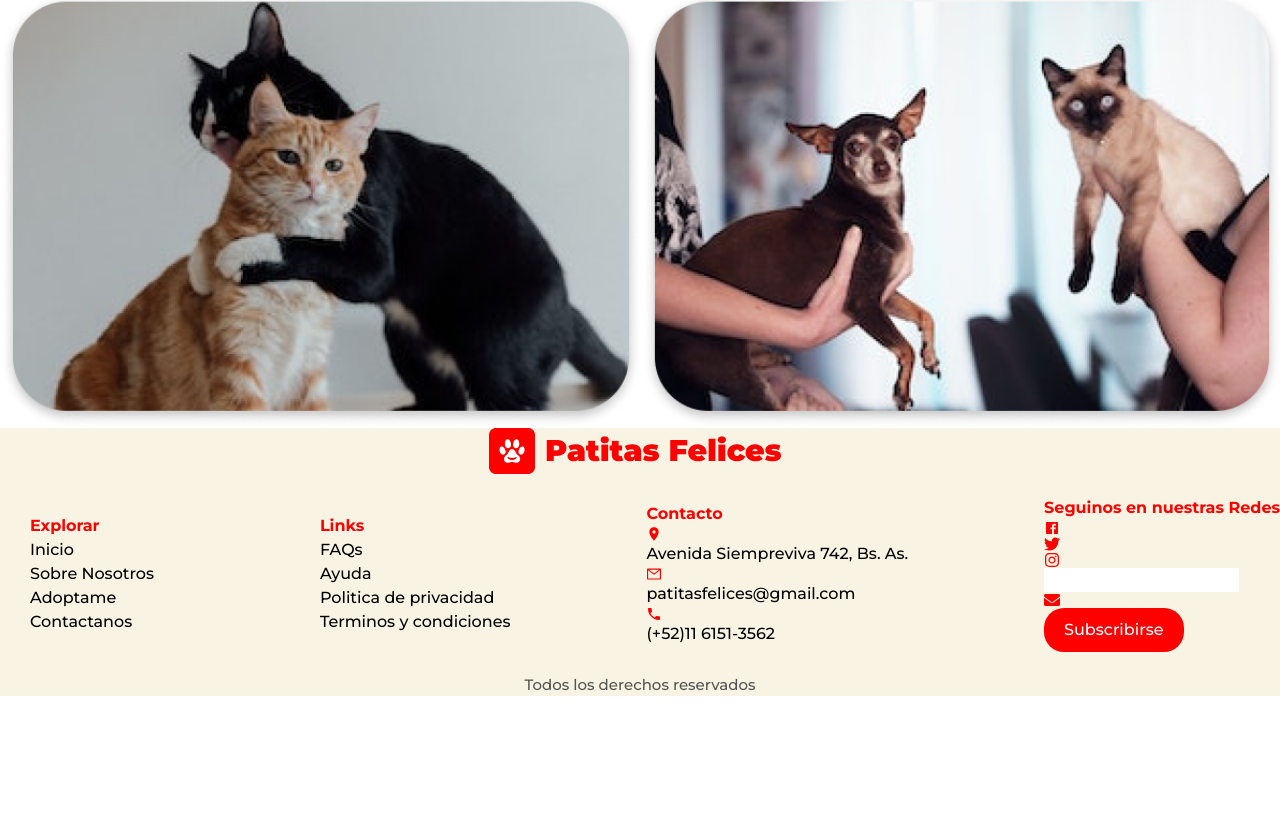
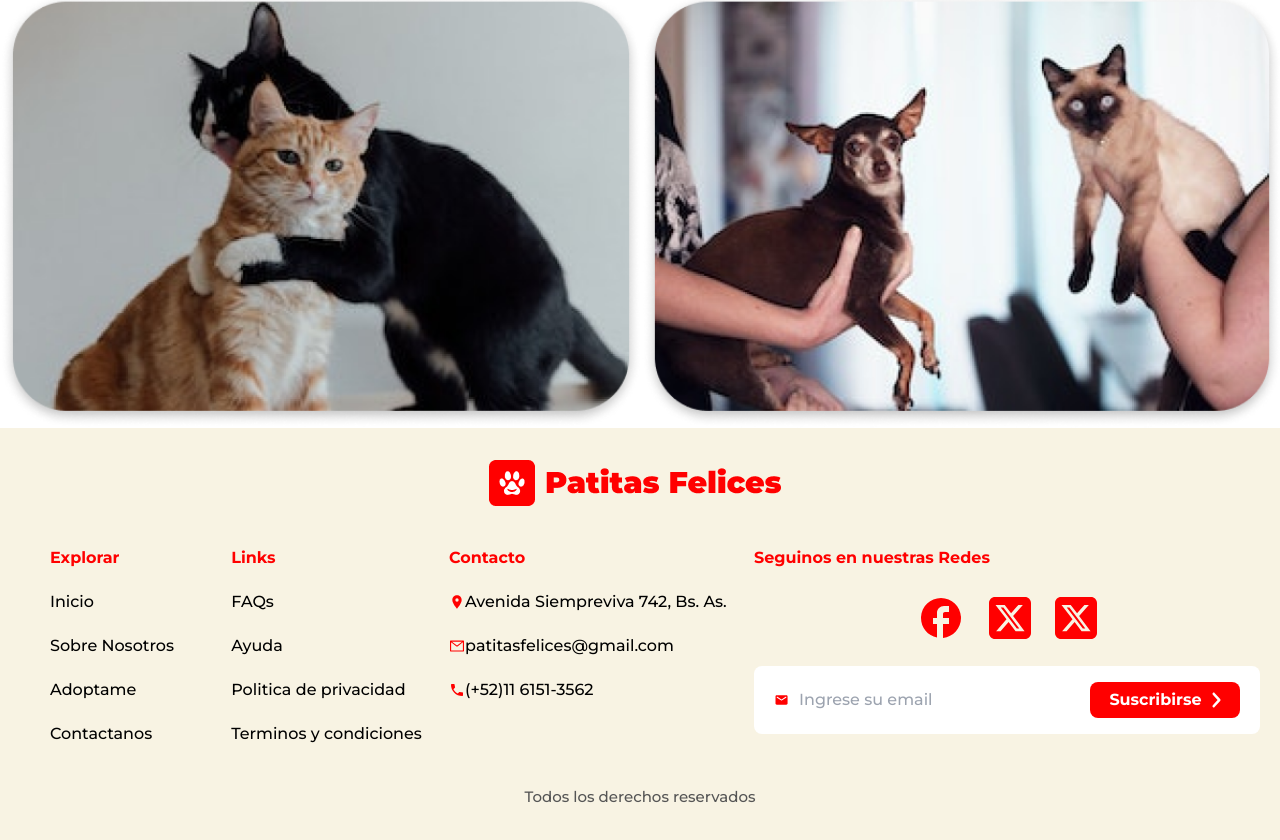
Before and after one commit to montexbjeliseo/pets-api, a Next.js app in the folder frontend/: page / in a window 1280 px wide. Shown: the part 4211-5051 px from the top of the page. Before the commit the page ends 4907 px from the top, so only its background shows below. Built offline with nearby package versions, Linux system fonts and the light colour scheme.

Commit message:
Retoques

```diff
--- a/frontend/components/footer.jsx
+++ b/frontend/components/footer.jsx
@@ -8,6 +8,11 @@ import { IoLogoFacebook } from 'react-icons/io';
 
 
 import logo from "./../public/images/Group 3.png";
+import { FbIcon } from "@/icons/FbIcon";
+import { XIcon } from "@/icons/XIcon";
+import { IgIcon } from "@/icons/IgIcon";
+import { EnvelopeFilledIcon } from "@/icons/EnvelopeFilledIcon";
+import { GtIcon } from "@/icons/GtIcon";
 
 export default function Footer() {
   return (
@@ -42,35 +47,36 @@ export default function Footer() {
           {/* Contacto */}
           <div className={style.contenedor}>
             <h6 className={style.h6}>Contacto</h6>
-            <div> <MdLocationOn color="red" />
+            <div className={style.columna}>
+              <div className="flex items-center"> <MdLocationOn color="red" />
                 <p> Avenida Siempreviva 742, Bs. As.</p>
               </div>
-            <div>
+              <div className="flex items-center">
                 <AiOutlineMail color="red" />
                 <p> patitasfelices@gmail.com</p>
               </div>
-            <div>
+              <div className="flex items-center">
                 <MdPhone color="red" />
                 <p> (+52)11 6151-3562</p>
+              </div>
             </div>
           </div>
           {/* Subscribirse */}
           <div className={style.contenedor}>
             <h6 className={style.h6}>Seguinos en nuestras Redes</h6>
 
-            <div>
-              <IoLogoFacebook color="red" />
-
-              <FaTwitter color="red" />
-              <FaInstagram color="red" />
+            <div className="flex items-center justify-center gap-6 py-6 w-full">
+              <FbIcon color="#ff0000" />
+              <XIcon color="#ff0000" />
+              <IgIcon color="#ff0000" />
             </div>
             <div>
-              <div>
-                <input type="text" />
+              <div className={style.subscribe}>
+                <EnvelopeFilledIcon color="#ff0000" />
+                <input className={style.subscribeInput} name="email" placeholder="Ingrese su email" type="text" />
+                <button className={style.subscribeButton}>Suscribirse <GtIcon color={"#ffffff"} /></button>
+              </div>
 
-                <FaEnvelope color="red" />
-              </div>
-              <button className={style.boton}>Subscribirse</button>
             </div >
 
           </div >
--- a/frontend/components/footer.module.css
+++ b/frontend/components/footer.module.css
@@ -1,7 +1,9 @@
 .logo {
     display: flex;
-        justify-content: center; /* Centrado horizontal */
-        align-items: center; /* Centrado vertical */
+    justify-content: center;
+    /* Centrado horizontal */
+    align-items: center;
+    /* Centrado vertical */
 
 }
 
@@ -15,7 +17,7 @@
     display: flex;
     flex-wrap: wrap;
     justify-content: space-between;
-        align-items: center;
+    align-items: baseline;
 }
 
 .h6 {
@@ -27,27 +29,34 @@
 .contenedor {
     display: flex;
     flex-wrap: wrap;
-    justify-content: space-between; /* Ajusta el espaciado horizontal entre las columnas */
+    justify-content: space-between;
+    /* Ajusta el espaciado horizontal entre las columnas */
     align-items: flex-start;
     flex-direction: column;
-    margin: 40px 10;
+    /* margin: 40px 10; */
+}
 
-}
 .contenedor.explorar {
-    margin: 40px 30px; /* Aumenta el margen lateral a 30px */
+    margin: 40px 30px;
+    /* Aumenta el margen lateral a 30px */
 }
 
 
 .columna {
     display: flex;
     flex-direction: column;
-    margin: 20px 20;
+    /* margin: 20px 20; */
+    margin-top: 20px;
+    gap: 20px;
 }
+
 .boton {
     color: white;
     background-color: red;
-    border-radius: 20px; /* Controla el radio de los bordes */
-    padding: 10px 20px; /* Ajusta el relleno según sea necesario */
+    border-radius: 20px;
+    /* Controla el radio de los bordes */
+    padding: 10px 20px;
+    /* Ajusta el relleno según sea necesario */
     cursor: pointer;
 
 }
@@ -58,6 +67,40 @@
     margin: 0 auto;
 }
 
-.footer{
+.footer {
+    padding: 32px 20px;
     background-color: #f8f3e3;
 }
+
+.subscribe {
+    height: 68px;
+    width: 506px;
+    /* width: 100%; */
+    background-color: #fff;
+    border-radius: 8px;
+    display: flex;
+    gap: 10px;
+    align-items: center;
+    padding: 0 20px;
+}
+
+.subscribeInput {
+    width: 100%;
+    outline: 0;
+    border: 0;
+}
+
+.subscribeButton {
+    background-color: red;
+    width: 150px;
+    height: 36px;
+    color: #fff;
+    font-size: 16px;
+    font-weight: 600;
+    flex-shrink: 0;
+    display: inline-flex;
+    align-items: center;
+    justify-content: center;
+    gap: 10px;
+    border-radius: 8px;
+}
--- /dev/null
+++ b/frontend/icons/EnvelopeFilledIcon.jsx
@@ -0,0 +1,7 @@
+export const EnvelopeFilledIcon = ({ color }) => {
+    return (
+        <svg width="25" height="24" viewBox="0 0 25 24" fill={color ?? "currentColor"} xmlns="http://www.w3.org/2000/svg">
+            <path d="M20.5 4H4.5C3.4 4 2.5 4.9 2.5 6V18C2.5 19.1 3.4 20 4.5 20H20.5C21.6 20 22.5 19.1 22.5 18V6C22.5 4.9 21.6 4 20.5 4ZM20.1 8.25L13.56 12.34C12.91 12.75 12.09 12.75 11.44 12.34L4.9 8.25C4.79973 8.19371 4.71192 8.11766 4.64189 8.02645C4.57186 7.93525 4.52106 7.83078 4.49258 7.71937C4.46409 7.60796 4.4585 7.49194 4.47616 7.37831C4.49381 7.26468 4.53434 7.15581 4.59528 7.0583C4.65623 6.96079 4.73632 6.87666 4.83073 6.811C4.92513 6.74533 5.03187 6.69951 5.1445 6.6763C5.25712 6.65309 5.37328 6.65297 5.48595 6.67595C5.59863 6.69893 5.70546 6.74453 5.8 6.81L12.5 11L19.2 6.81C19.2945 6.74453 19.4014 6.69893 19.514 6.67595C19.6267 6.65297 19.7429 6.65309 19.8555 6.6763C19.9681 6.69951 20.0749 6.74533 20.1693 6.811C20.2637 6.87666 20.3438 6.96079 20.4047 7.0583C20.4657 7.15581 20.5062 7.26468 20.5238 7.37831C20.5415 7.49194 20.5359 7.60796 20.5074 7.71937C20.4789 7.83078 20.4281 7.93525 20.3581 8.02645C20.2881 8.11766 20.2003 8.19371 20.1 8.25Z" fill="#FF0000" />
+        </svg>
+    )
+}
--- /dev/null
+++ b/frontend/icons/FbIcon.jsx
@@ -0,0 +1,8 @@
+export const FbIcon = ({ color }) => {
+    return (
+        <svg width="48" height="48" viewBox="0 0 48 48" fill={color ?? "currentColor"} xmlns="http://www.w3.org/2000/svg">
+            <path d="M44 24C44 12.96 35.04 4 24 4C12.96 4 4 12.96 4 24C4 33.68 10.88 41.74 20 43.6V30H16V24H20V19C20 15.14 23.14 12 27 12H32V18H28C26.9 18 26 18.9 26 20V24H32V30H26V43.9C36.1 42.9 44 34.38 44 24Z" fill="#FF0000" />
+        </svg>
+
+    )
+}
--- /dev/null
+++ b/frontend/icons/GtIcon.jsx
@@ -0,0 +1,8 @@
+export const GtIcon = ({ color }) => {
+    return (
+        <svg width="9" height="16" viewBox="0 0 9 16" fill={color??"currentColor"} xmlns="http://www.w3.org/2000/svg">
+            <path d="M0.855291 0.894637C0.742666 1.01892 0.653312 1.16654 0.592347 1.32906C0.531381 1.49157 0.5 1.66579 0.5 1.84173C0.5 2.01767 0.531381 2.19188 0.592347 2.3544C0.653312 2.51691 0.742666 2.66454 0.855291 2.78882L5.56912 8.00117L0.855291 13.2135C0.742813 13.3379 0.653591 13.4856 0.592719 13.6481C0.531846 13.8106 0.500514 13.9847 0.500514 14.1606C0.500514 14.3365 0.531846 14.5107 0.592719 14.6732C0.653591 14.8357 0.742813 14.9833 0.855291 15.1077C0.967769 15.2321 1.1013 15.3307 1.24826 15.398C1.39522 15.4654 1.55273 15.5 1.7118 15.5C1.87087 15.5 2.02838 15.4654 2.17534 15.398C2.3223 15.3307 2.45583 15.2321 2.5683 15.1077L8.14471 8.94154C8.25734 8.81726 8.34669 8.66964 8.40765 8.50712C8.46862 8.34461 8.5 8.1704 8.5 7.99445C8.5 7.81851 8.46862 7.6443 8.40765 7.48178C8.34669 7.31927 8.25734 7.17165 8.14471 7.04736L2.5683 0.881203C2.10664 0.370715 1.3291 0.370715 0.855291 0.894637Z" fill="white" />
+        </svg>
+
+    )
+}
--- /dev/null
+++ b/frontend/icons/IgIcon.jsx
@@ -0,0 +1,8 @@
+export const IgIcon = ({ color }) => {
+    return (
+        <svg width="42" height="48" viewBox="0 0 42 48" fill={color??"currentColor"} xmlns="http://www.w3.org/2000/svg">
+            <path d="M6 3C2.69063 3 0 5.69063 0 9V39C0 42.3094 2.69063 45 6 45H36C39.3094 45 42 42.3094 42 39V9C42 5.69063 39.3094 3 36 3H6ZM33.8531 10.875L24.1219 21.9938L35.5687 37.125H26.6062L19.5938 27.9469L11.5594 37.125H7.10625L17.5125 25.2281L6.53437 10.875H15.7219L22.0687 19.2656L29.4 10.875H33.8531ZM30.3094 34.4625L14.3812 13.3969H11.7281L27.8344 34.4625H30.3H30.3094Z" fill="#FF0000" />
+        </svg>
+
+    )
+}
--- /dev/null
+++ b/frontend/icons/XIcon.jsx
@@ -0,0 +1,8 @@
+export const XIcon = ({color}) => {
+    return (
+        <svg width="42" height="48" viewBox="0 0 42 48" fill={color??"currentColor"} xmlns="http://www.w3.org/2000/svg">
+            <path d="M6 3C2.69063 3 0 5.69063 0 9V39C0 42.3094 2.69063 45 6 45H36C39.3094 45 42 42.3094 42 39V9C42 5.69063 39.3094 3 36 3H6ZM33.8531 10.875L24.1219 21.9938L35.5687 37.125H26.6062L19.5938 27.9469L11.5594 37.125H7.10625L17.5125 25.2281L6.53437 10.875H15.7219L22.0687 19.2656L29.4 10.875H33.8531ZM30.3094 34.4625L14.3812 13.3969H11.7281L27.8344 34.4625H30.3H30.3094Z" fill="#FF0000" />
+        </svg>
+
+    )
+}
```
Lines whose indentation alone changed are shown as unchanged.
